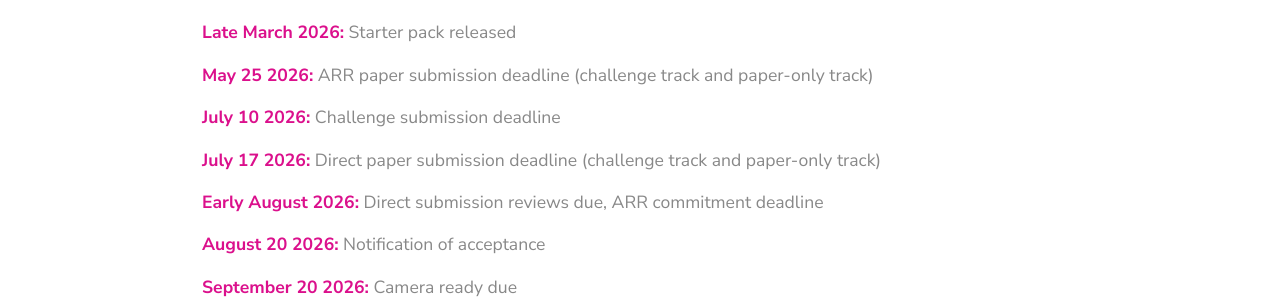
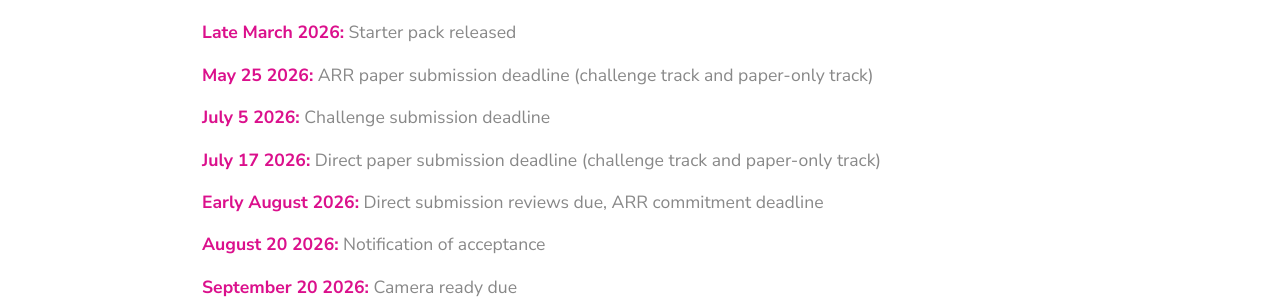
Before and after one commit to lm-playschool/lm-playschool.github.io, a Jekyll site: the page built from timeline.md, in a window 1280 px wide. Shown: the part 221-521 px from the top of the page. Built offline with Jekyll 4.4.1, drawn with Linux system fonts in a browser that asks for light colours.

Commit message:
Update challenge submission deadline to July 5th

```diff
--- a/timeline.md
+++ b/timeline.md
@@ -8,7 +8,7 @@
 
 <p><span style="color: #DB108C; font-weight: bold;">May 25 2026:</span> ARR paper submission deadline (challenge track and paper-only track)</p>
 
-<p><span style="color: #DB108C; font-weight: bold;">July 10 2026:</span> Challenge submission deadline</p>
+<p><span style="color: #DB108C; font-weight: bold;">July 5 2026:</span> Challenge submission deadline</p>
 
 <p><span style="color: #DB108C; font-weight: bold;">July 17 2026:</span> Direct paper submission deadline (challenge track and paper-only track)</p>
 
```
